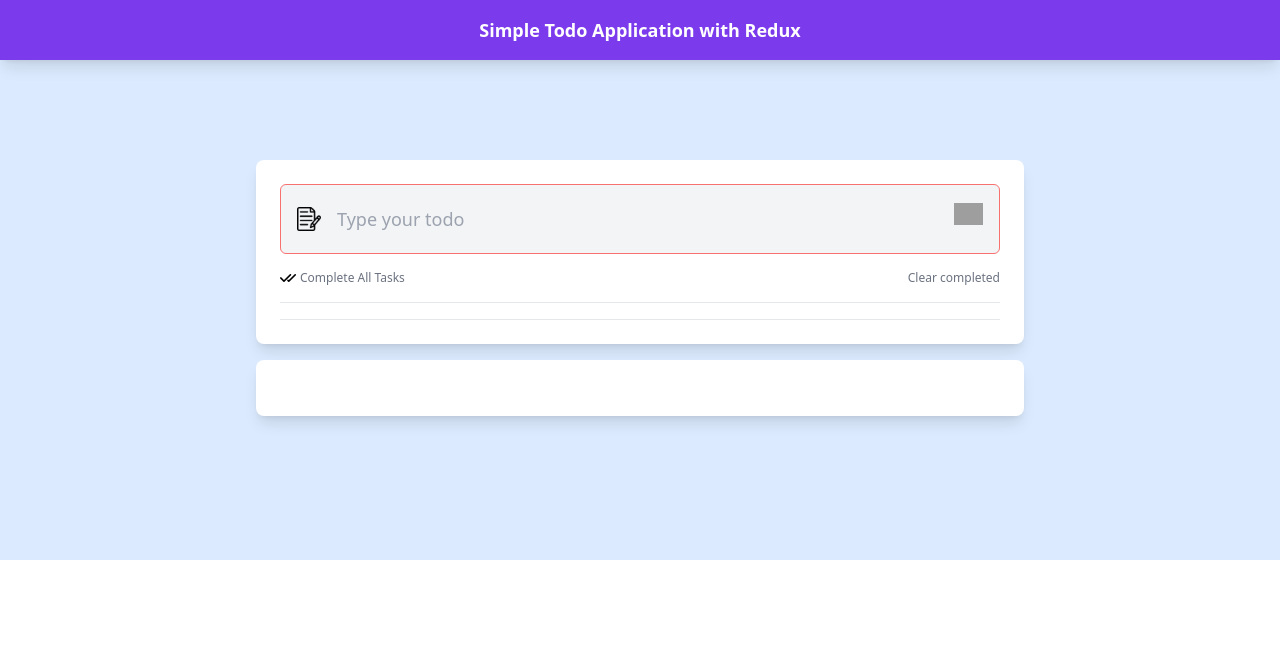
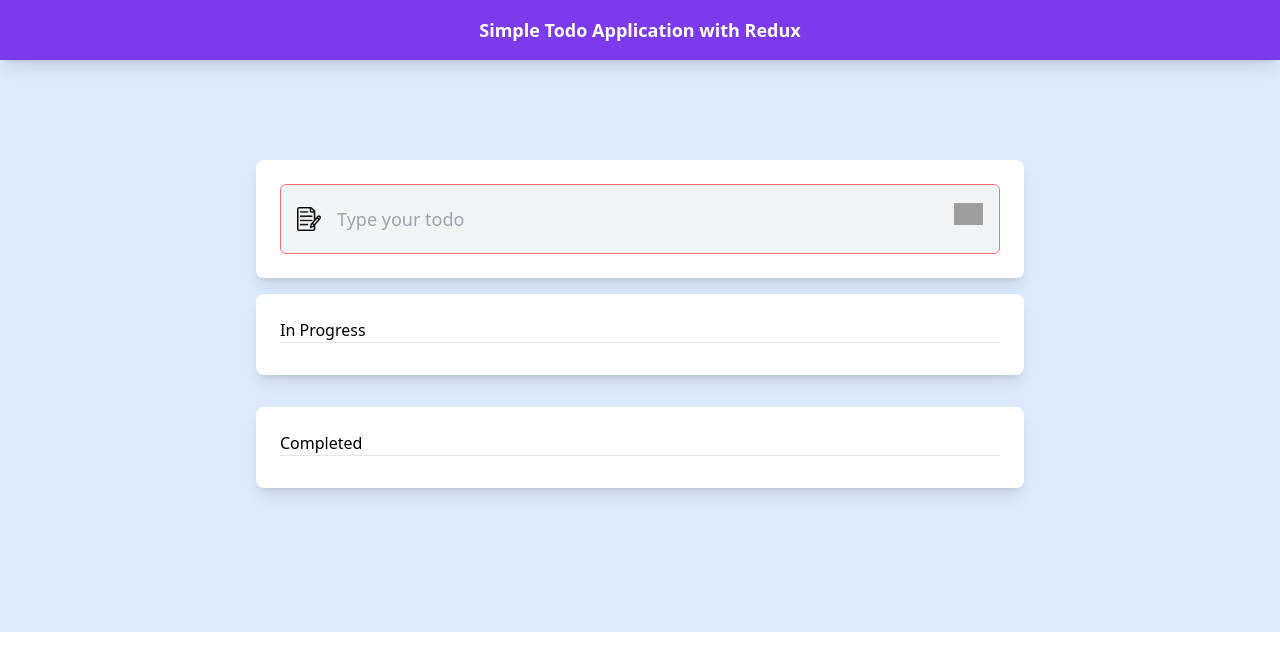
Before and after one commit to emranweb/redux-drag-todo, a React (Create React App) app: page / in a window 1280 px wide. Shown: the top 670 px of the page. Built offline with nearby package versions, Linux system fonts and the light colour scheme; grey boxes are pictures that could not be loaded.

Commit message:
task item sortable

```diff
--- a/src/App.tsx
+++ b/src/App.tsx
@@ -6,7 +6,17 @@ import TodoList from './components/TodoList';
 import CompletedTodo from './components/CompletedTodo';
 import { DndContext, DragEndEvent } from '@dnd-kit/core';
 import { useAppDispatch, useAppSelector } from './hooks/app';
-import { todoMarkCompleted } from './features/todos/todoSlice';
+import {
+  todoMarkCompleted,
+  todoMarkInProgess,
+} from './features/todos/todoSlice';
+import InProgressTodo from './components/InProgressTodo';
+import {
+  arrayMove,
+  SortableContext,
+  sortableKeyboardCoordinates,
+  verticalListSortingStrategy,
+} from '@dnd-kit/sortable';
 
 function App() {
   const allTodos = useAppSelector(state => state.todos);
@@ -19,6 +29,9 @@ function App() {
     if (event.over && event.over.id === 'completed') {
       dispatach(todoMarkCompleted(event.active.id));
     }
+    if (event.over && event.over.id === 'inprogress') {
+      dispatach(todoMarkInProgess(event.active.id));
+    }
   };
 
   return (
@@ -28,12 +41,19 @@ function App() {
         <DndContext onDragEnd={handleDragEnd}>
           <div className="w-full max-w-3xl shadow-lg rounded-lg p-6 bg-white mt-40">
             <Header />
-            <hr className="mt-4" />
+          </div>
+          <InProgressTodo>
             <TodoList todos={inCompletedTodos} />
-            <hr className="mt-4" />
-          </div>
+          </InProgressTodo>
           <CompletedTodo>
-            <TodoList todos={completedTodos.length > 0 ? completedTodos : []} />
+            <SortableContext
+              items={completedTodos}
+              strategy={verticalListSortingStrategy}
+            >
+              <TodoList
+                todos={completedTodos.length > 0 ? completedTodos : []}
+              />
+            </SortableContext>
           </CompletedTodo>
         </DndContext>
       </div>
--- a/src/components/CompletedTodo.tsx
+++ b/src/components/CompletedTodo.tsx
@@ -10,6 +10,8 @@ const CompletedTodo = ({ children }: { children: React.ReactNode }) => {
       className="w-full max-w-3xl shadow-lg rounded-lg p-6 bg-white mt-4 mb-36"
       ref={setNodeRef}
     >
+      <h4> Completed</h4>
+      <hr />
       {children}
     </div>
   );
--- a/src/components/Header.tsx
+++ b/src/components/Header.tsx
@@ -86,7 +86,7 @@ const Header = () => {
         ></button>
       </form>
 
-      <ul className="flex justify-between my-4 text-xs text-gray-500">
+      {/* <ul className="flex justify-between my-4 text-xs text-gray-500">
         <li className="flex space-x-1 cursor-pointer">
           <img className="w-4 h-4" src={doubleTickImage} alt="Complete" />
           <span onClick={handleCompleteAll}>Complete All Tasks</span>
@@ -94,7 +94,7 @@ const Header = () => {
         <li className="cursor-pointer" onClick={handleClearAll}>
           Clear completed
         </li>
-      </ul>
+      </ul> */}
     </div>
   );
 };
--- /dev/null
+++ b/src/components/InProgressTodo.tsx
@@ -0,0 +1,20 @@
+import { useDroppable } from '@dnd-kit/core';
+import React from 'react';
+
+const InProgressTodo = ({ children }: { children: React.ReactNode }) => {
+  const { setNodeRef } = useDroppable({
+    id: 'inprogress',
+  });
+  return (
+    <div
+      className="w-full max-w-3xl shadow-lg rounded-lg p-6 bg-white mt-4 mb-4"
+      ref={setNodeRef}
+    >
+      <h4>In Progress</h4>
+      <hr />
+      {children}
+    </div>
+  );
+};
+
+export default InProgressTodo;
--- a/src/components/TodoItem.tsx
+++ b/src/components/TodoItem.tsx
@@ -13,14 +13,14 @@ import {
 } from '../features/todos/todoSlice';
 import { useAppDispatch } from '../hooks/app';
 import { useDraggable } from '@dnd-kit/core';
-
+import { useSortable } from '@dnd-kit/sortable';
 interface TodoItemProps {
   todo: Todo;
 }
 
 const TodoItem: React.FC<TodoItemProps> = ({ todo }) => {
   const { id, title, completed } = todo;
-  const { setNodeRef, attributes, listeners, transform } = useDraggable({
+  const { setNodeRef, attributes, listeners, transform } = useSortable({
     id: id,
   });
 
--- a/src/features/todos/todoSlice.ts
+++ b/src/features/todos/todoSlice.ts
@@ -21,6 +21,16 @@ const todosSlice = createSlice({
       const data: TodosArray = state.map(todo => {
         if (todo.id === action.payload) {
           return { ...todo, completed: !todo.completed };
+        }
+        return todo;
+      });
+      localStorage.setItem('todos', JSON.stringify(data));
+      return data;
+    },
+    todoMarkInProgess: (state, action) => {
+      const data: TodosArray = state.map(todo => {
+        if (todo.id === action.payload) {
+          return { ...todo, completed: false };
         }
         return todo;
       });
@@ -57,7 +67,12 @@ const todosSlice = createSlice({
   },
 });
 
-export const { addTodo, removeFromTodos, todoMarkCompleted, updateTodo } =
-  todosSlice.actions;
+export const {
+  addTodo,
+  removeFromTodos,
+  todoMarkCompleted,
+  todoMarkInProgess,
+  updateTodo,
+} = todosSlice.actions;
 
 export default todosSlice.reducer;
```
